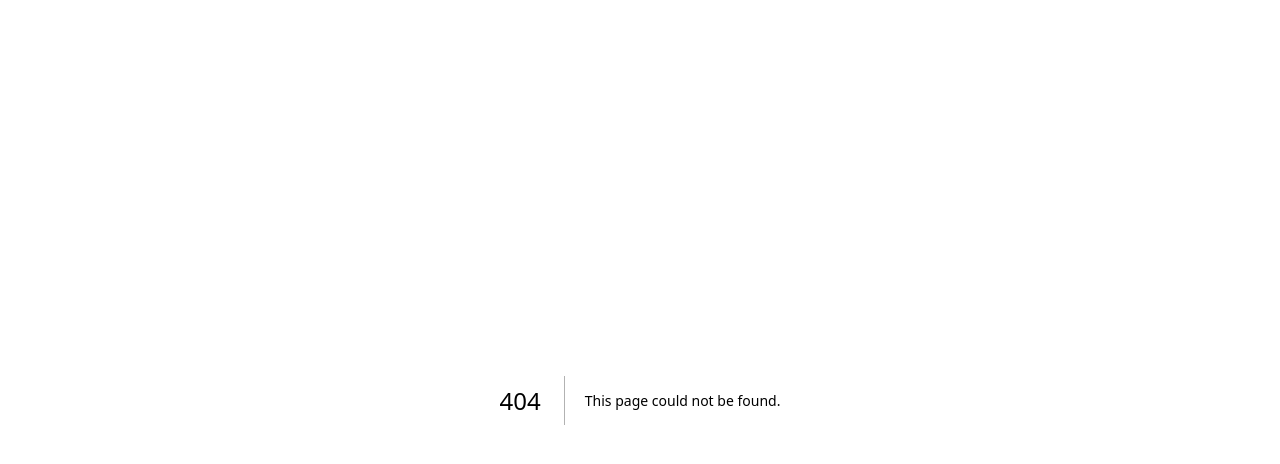
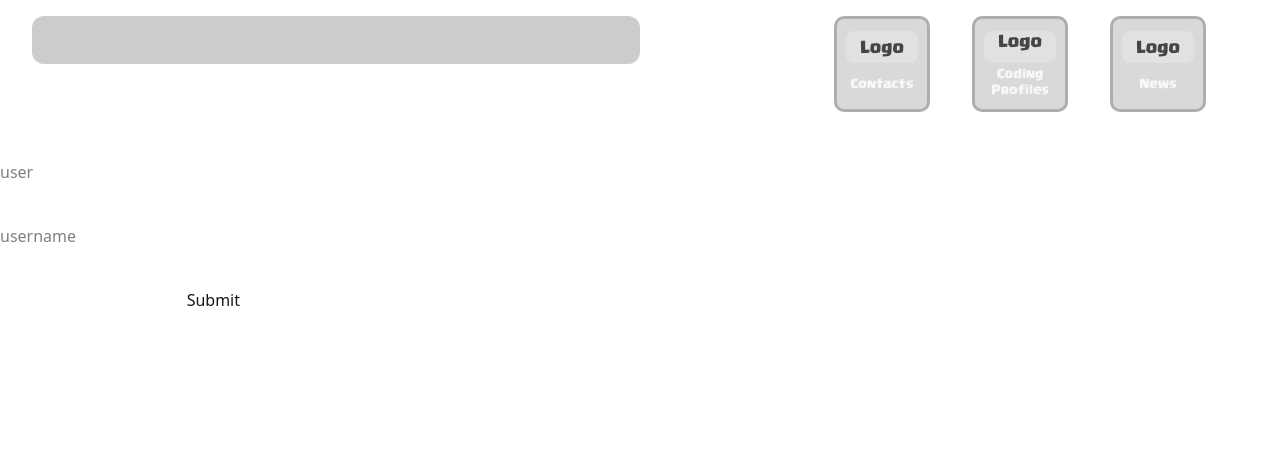
Before and after one commit to StarLord824/abhinav-dev, a Next.js app: page /sample/form in a window 1280 px wide. Before the commit this address had no page. Shown: the top 464 px of the page. Built offline with nearby package versions, Linux system fonts and the light colour scheme.

Commit message:
polished ui components

```diff
--- /dev/null
+++ b/src/app/api/sample/route.ts
@@ -0,0 +1,30 @@
+import { NextRequest, NextResponse } from "next/server"
+
+export function GET( Request : Request ) {
+    return Response.json({
+        email : "test@test.com",
+        name : "test",
+    })
+}
+
+export async function POST(Request: NextRequest) {
+    const body = await Request.json();
+    console.log(body);
+    return NextResponse.json({
+        message : "You are logged in !!"
+    })
+}
+
+export function PUT(){
+    let name="Arpita"
+    let surname="Shukla"
+    console.log("Hello, My name is"+name+" surname is"+surname)
+    console.log(name+" "+surname);
+}
+//equivalent express code
+// app.get("/api/user", (req, res) => {
+//     res.send({
+//         email : "test@test.com",
+//         name : "test",
+//     })
+// });
--- a/src/app/page.tsx
+++ b/src/app/page.tsx
@@ -1,5 +1,6 @@
 import Banner from "@/components/Banner/Banner";
 import Navbar from "@/components/Navbar/Navbar";
+import NavLinks from "@/components/NavLinks/NavLinks";
 import Profile from "@/components/Profile/Profile";
 
 export default function Home() {
@@ -8,17 +9,18 @@ export default function Home() {
       <div className="snap-y snap-mandatory font-sans ">
         {/* <SplashScreen/> */}
         <Navbar />
-        <section className="snap-start h-screen w-full bg-violet-800 bg-[radial-gradient(white_0.5px,transparent_0.5px)] [background-size:30px_30px]">
+        <div className="snap-start flex flex-col items-start  h-screen w-full bg-violet-800 bg-[radial-gradient(white_1px,transparent_1px)] [background-size:30px_30px]">
           <Profile/>
-        </section>
+          <NavLinks/>
+        </div>
         <Banner/>
-        <section className="snap-start h-[200vh] w-full bg-green-400 bg-[radial-gradient(white_1px,transparent_0.5px)] [background-size:30px_30px]"></section>
+        <section className="snap-start h-[200vh] w-full bg-green-400 bg-[radial-gradient(white_1.2px,transparent_0.5px)] [background-size:30px_30px]"></section>
         <Banner/>
-        <section className="snap-start h-screen w-full bg-yellow-300"></section>
+        <section className="snap-start h-screen w-full bg-yellow-300 bg-[radial-gradient(white_1.3px,transparent_0.5px)] [background-size:30px_30px]"></section>
         <Banner/>
-        <section className="snap-start h-screen w-full bg-red-500"></section>
+        <section className="snap-start h-screen w-full bg-red-500 bg-[radial-gradient(white_1.3px,transparent_0.5px)] [background-size:30px_30px]"></section>
         <Banner/>
-        <section className="snap-start h-screen w-full bg-orange-600"></section>
+        <section className="snap-start h-screen w-full bg-orange-600 bg-[radial-gradient(white_1.3px,transparent_0.5px)] [background-size:30px_30px]"></section>
       </div>
     // </Splash>
   );
--- /dev/null
+++ b/src/app/sample/form/page.tsx
@@ -0,0 +1,22 @@
+'use client'
+import { useState } from "react"
+import axios from "axios"
+export default function(){
+    const [user, setUser] = useState("");
+    const [username, setUsername]=useState("")
+    return (
+    <>
+        <div className="flex flex-col w-1/3 mt-40 gap-10">
+            <input className="bg-white text-black" placeholder="user" type="text" value={user} onChange={(e)=>{setUser(e.target.value)}}/>
+            <input className="bg-white text-black" placeholder="username" type="text" value={username} onChange={(e)=>{setUsername(e.target.value)}}/>
+            <button onClick={ async ()=>{
+                axios.post("http:/localhost:3000/api/sample",{
+                    user,
+                    username
+                })
+                setUser("")
+                setUsername("")
+            }}>Submit</button>
+        </div>
+    </>
+)}
--- a/src/components/Banner/Banner.tsx
+++ b/src/components/Banner/Banner.tsx
@@ -1,11 +1,12 @@
 "use client";
 import { motion } from "motion/react";
+import { tr } from "motion/react-client";
 import Image from "next/image";
 const items = Array(10).fill("Aurora UI");
 
 export default function Banner() {
   // Duplicate items for seamless scroll
-  const scrollItems = [...items, ...items, ...items];
+  const scrollItems = [...items, ...items];
   const imagePath='/Adobe.png'
   return (
     <div className="overflow-hidden flex items-center  italic font-semibold text-lg bg-white text-black h-10 w-full">
@@ -14,14 +15,18 @@ export default function Banner() {
         animate={{ x: ["0%", "-50%"] }}
         transition={{
           repeat: Infinity,
+          repeatType: "loop",
           ease: "linear",
-          duration: 2,
+          duration: 20,
         }}
-        style={{ width: "200%" }}
+        // whileHover={{stop}}
+        // style={{ width: "200%" }}
+        style={{display: "inline-flex"}}
       >
         {scrollItems.map((item, idx) => (
           <div key={idx} className="flex gap-3 justify-center items-center px-20">
             {item}
+            {/* {idx} */}
             <Image
               src={imagePath}
               alt="Aurora UI/UX Banner"
--- a/src/components/Header/Header.tsx
+++ b/src/components/Header/Header.tsx
@@ -1,6 +1,23 @@
+import NavButtons from "@/ui/NavButtons";
+
 export default function Header() {
     return (
-        <div className=" fixed z-100 top-4 bg-white h-12 w-full">
+        <div className="fixed flex justify-between px-8 items-center z-100 top-4 h-12 w-full font-sans">
+            <div className="w-1/2 h-full bg-black/20 rounded-xl">
+
+            </div>
+            <div className="flex justify-evenly w-3/8 h-full  rounded-xl">
+                <NavButtons text='Contacts' logoPath='/contact.png'/>
+                <NavButtons text='Coding Profiles' logoPath='/coding.png'/>
+                <NavButtons text='News' logoPath='/News.png'/>
+            </div>
+        </div>
+    )
+}
+
+export function HeaderBar( props : {logoPath : string, value : number, max : number, color : string}) {
+    return (
+        <div>
 
         </div>
     )
--- /dev/null
+++ b/src/components/NavLinks/NavLinks.tsx
@@ -0,0 +1,16 @@
+// import { div } from "motion/react-client";
+
+import Button from "@/ui/Button";
+
+export default function NavLinks() {
+  return (
+    <div className="flex gap-4 justify-evenly items-center mx-auto w-3/4 h-1/3">
+      <div>
+        <Button content="Projects"/>
+      </div>
+      <div>
+        <Button content="Blogs"/>
+      </div>
+    </div>
+  )
+}
--- a/src/components/Navbar/Navbar.tsx
+++ b/src/components/Navbar/Navbar.tsx
@@ -15,7 +15,7 @@ export default function Navbar() {
     //     setActive(id);
     // };
   return (
-    <div className="fixed h-120 w-22 z-100 right-0 rounded-bl-2xl rounded-tl-2xl top-1/2 -translate-y-1/2 flex flex-col justify-around items-center gap-4 text-black bg-white">
+    <div className="fixed h-100 w-15 z-100 right-0 rounded-bl-2xl rounded-tl-2xl top-1/2 -translate-y-1/2 flex flex-col justify-around items-center gap-4 text-black bg-white">
         {sections.map((section) => {
             return (
                 <div key={section.id} className="flex flex-row gap-2 items-center border-2 border-black">
@@ -23,7 +23,7 @@ export default function Navbar() {
                         {/* <section className="w-6 h-6">
                             <section className={`${ section.Icon} text-2xl`}></section>
                         </section> */}
-                        <section className="text-sm">{section.id}</section>
+                        <section className="text-xs">{section.id}</section>
                     </section>
                 </div>
             )
--- a/src/components/Profile/Profile.tsx
+++ b/src/components/Profile/Profile.tsx
@@ -1,9 +1,9 @@
-import Button from "@/ui/Button";
+import NavButtons from "@/ui/NavButtons";
 import Image from "next/image";
 
 export default function Profile() {
   return (
-    <div className="flex items-center relative top-20 h-75 w-full">
+    <div className="flex items-center relative top-20 h-2/3 w-full" id="profile">
         <div className=" flex-col h-full w-4/5">
             {/* Profile Banner Image - Gamified*/}
             <Image
@@ -12,7 +12,7 @@ export default function Profile() {
                 height={1000}
                 width={1000}
             />
-            <div className="flex justify-between items-start px-10 bg-black/20 h-1/4 py-2">
+            <div className="flex justify-between items-start px-10 bg-black/20 h-18 py-2 rounded-r-xl">
                 <div className="flex flex-col">
                     <h1 className="font-bold text-2xl ">Abhinav Shukla</h1>
                     <h4 className="font-semibold text-blue-300">Full Stack Developer!</h4>
@@ -22,17 +22,16 @@ export default function Profile() {
                 </div>
             </div>
         </div>
-        <div className="flex flex-col justify-around items-center w-1/2 h-full">
-            <div className="flex gap-4 items-center">
-                <button>Contacts</button> {/** friends */  }
-                <button>Coding Profiles</button> {/** news */  }
-                <button>Mode Toggle</button>{/** settings */  }
+        <div className=" flex flex-col justify-start items-center w-1/2 h-full">
+            <div className="absolute flex gap-4 items-center">
+
+                {/* <button>Mode Toggle</button>* settings */  }
             </div>
-            <div>
-                <Button content='Projects'/>
-                Upcoming Projects
+            {/* <div> */}
+                {/* <NavButtons text='Projects' logoPath='/Adobe.png'/> */}
+                {/* Upcoming Projects */}
                 {/* Pass Royale */}
-            </div>
+            {/* </div> */}
         </div>
     </div>
   );
--- a/src/ui/Button.tsx
+++ b/src/ui/Button.tsx
@@ -1,12 +1,14 @@
 'use client';
 
 import { motion } from "motion/react";
+import { useRouter } from "next/router";
 
 // props : {/*height, width, text, bg-color, shadow-color */}
 interface ButtonProps {
     content : string;
 }
 export default function Button(props : ButtonProps) {
+    // const router= useRouter()
     return (
         <motion.div className="w-[203px] h-[80px] hover-w-[213px]"
          >
@@ -15,7 +17,7 @@ export default function Button(props : ButtonProps) {
                     <div className="font-bold text-3xl text-black heavy-stroke-text">
                         {props.content}
                     </div>
-                    <div className="absolute w-1 h-[7px] top-1.5 right-2 bg-white rounded-[2.1px/3.3px] rotate-[-35.23deg]" />
+                    <div className="absolute w-1.5 h-[9px] top-1.5 right-2 bg-white rounded-[6px/8px] rotate-[-35.23deg]" />
                 </div>
             </button>
         </motion.div>
--- a/src/ui/NavButtons.tsx
+++ b/src/ui/NavButtons.tsx
@@ -6,8 +6,15 @@ interface NavButtonProps {
 
 export default function NavButton(props : NavButtonProps) {
     return (
-        <div>
-            {props.text}
+        <div className="relative flex flex-col justify-evenly items-center h-24 w-24 bg-black/15 rounded-[10px] border-[3px] border-black/20  ">
+            <div className="absolute top-[12px]  bg-white rounded-lg opacity-20 h-8 w-18"/>
+            <div>
+                Logo
+            </div>
+            <div className="flex justify-center items-center text-center text-white/80 text-xs z-10 opacity-100">
+                {props.text}
+            </div>
         </div>
     )
 }
+// A470E3
```
